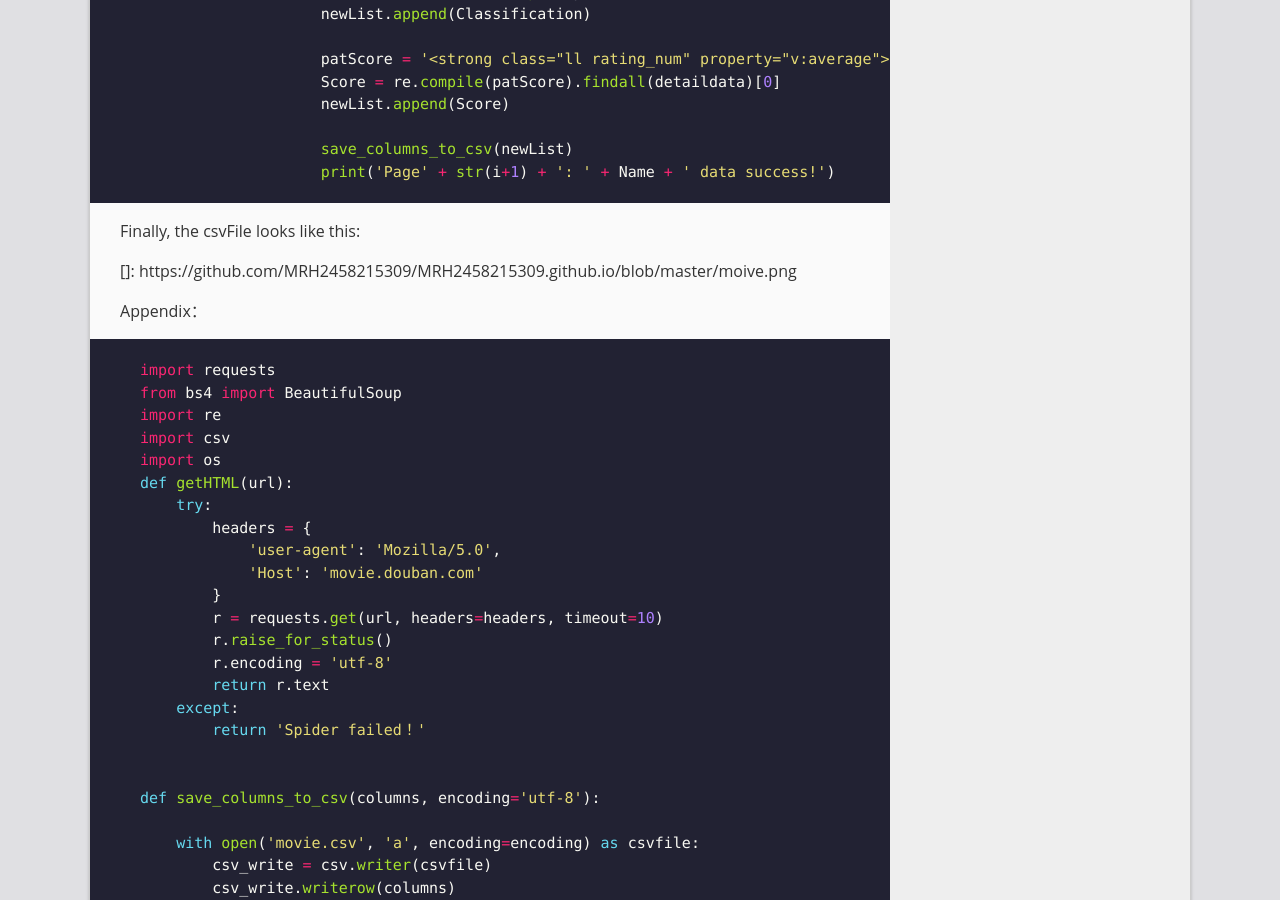
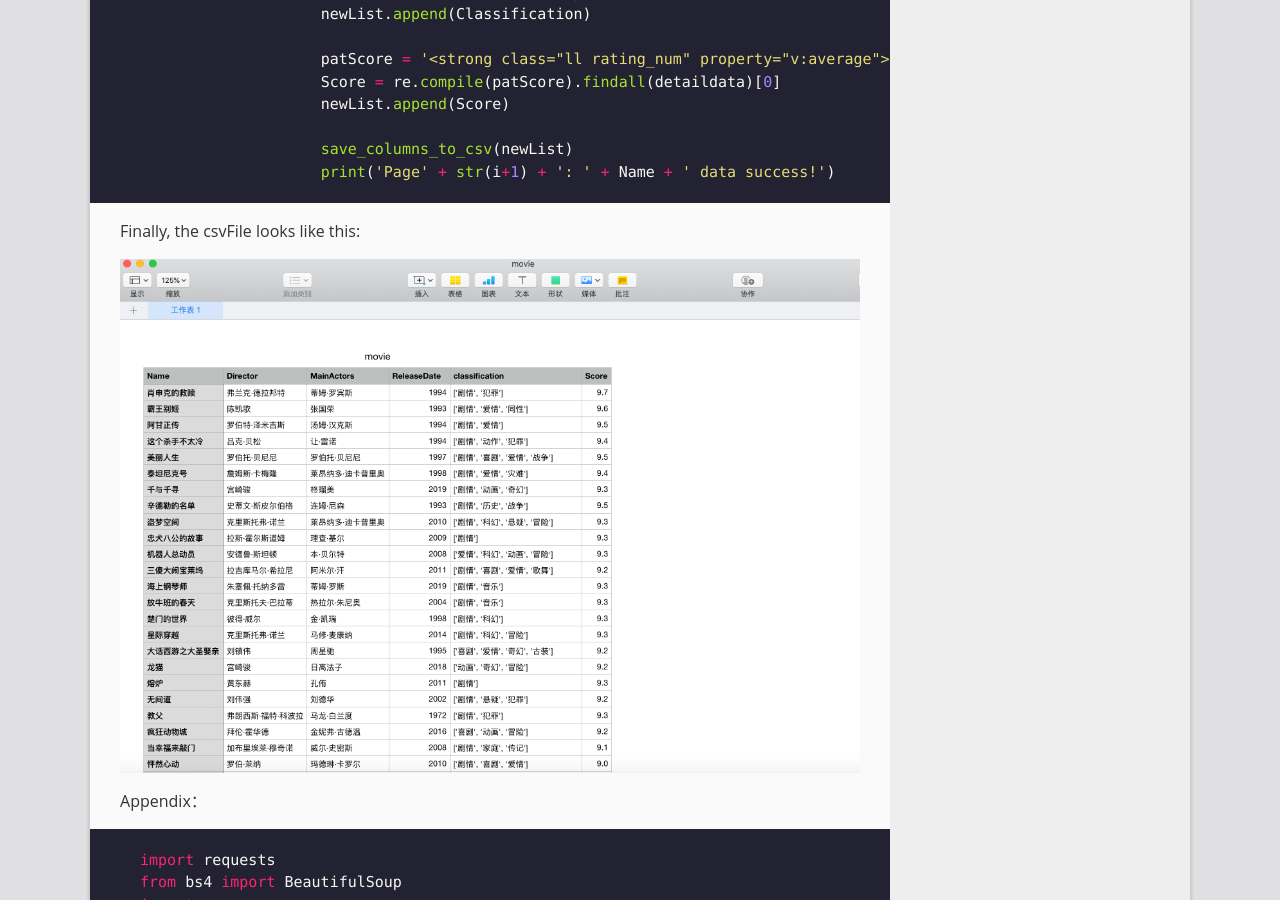
Before and after one commit to MRH2458215309/MRH2458215309.github.io, a Jekyll site: the page built from _posts/2019-11-23-Get-movie-ranking-using-python .md, in a window 1280 px wide and 900 px high, scrolled down 1895 px. Built offline with Jekyll 4.4.1, drawn with Linux system fonts in a browser that asks for light colours.

Commit message:
Update 2019-11-23-Get-movie-ranking-using-python .md

```diff
--- a/_posts/2019-11-23-Get-movie-ranking-using-python .md
+++ b/_posts/2019-11-23-Get-movie-ranking-using-python .md
@@ -96,7 +96,7 @@ for i in range(0, 2):
 
 Finally, the csvFile looks like this:
 
-[]: https://github.com/MRH2458215309/MRH2458215309.github.io/blob/master/moive.png
+![avatar](/movie.png)
 
 Appendix：
 
```
